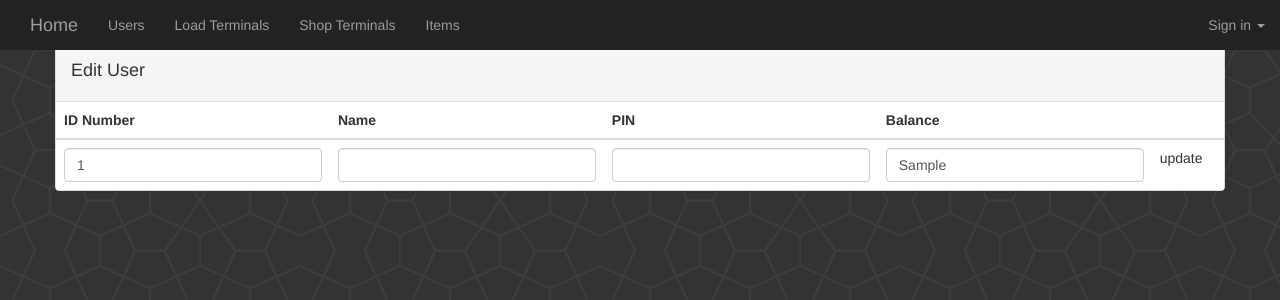
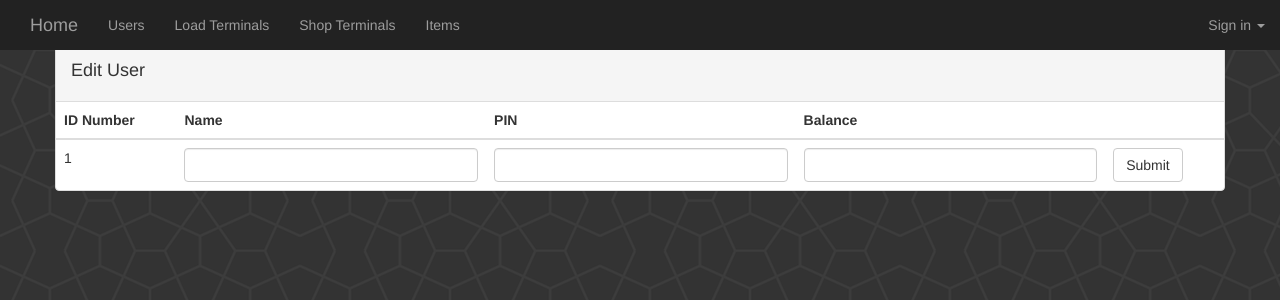
Before and after one commit to diezcami/admu-ewallet-db, a CodeIgniter app: page /database/index.php/site/edit_user/1 in a window 1280 px wide. Shown: the top 300 px of the page. Run offline with CodeIgniter, Linux system fonts and the light colour scheme; tables that the repository leaves empty or names only in its code hold one stand-in row (values such as "Sample post"); data that the repository does not hold is empty; some libraries are stand-ins or nearby versions.

Commit message:
i dont even remember what i did

```diff
--- a/application/controllers/Site.php
+++ b/application/controllers/Site.php
@@ -38,8 +38,12 @@ class Site extends CI_Controller {
 	public function welcome(){
 		$this->view();
 	}
-	public function users(){
+	public function users($update=false){
 		$data['users'] = $this->User_Model->get_users();
+		$data['update'] = $update;
+		if($update){
+
+		}
 		$this->view($this->nav[0][2], $data);
 	}
 	public function load_terminals(){
--- a/application/views/view_edit_user.php
+++ b/application/views/view_edit_user.php
@@ -18,6 +18,7 @@
             <th>Balance</th>
             <th style="text-align:center;"> </th>
           </tr>
+
         </thead>
         <!--<tr>
           <td>
@@ -37,13 +38,13 @@
         <?php
 
           foreach( $users as $user ){
-            echo "<tr>";
-            echo "<td><input type='text' class='form-control' value='".$user->id_number."'></td>";
-            echo "<td><input type='text' class='form-control' value='".$user->first_name." ".$user->last_name."'></td>";
-            echo "<td><input type='text' class='form-control' value='".$user->pin."'></td>";
-            echo "<td><input type='text' class='form-control' value='".$user->balance."'></td>";
-            echo "<td>update</td>";
-            echo"</tr>";
+            echo "<form action=\"../users/true\" method=\"post\"><tr>";
+            echo "<td>".$user->id_number."</td>";
+            echo "<td><input type='text' class='form-control' name='name' value='".$user->first_name." ".$user->last_name."'></td>";
+            echo "<td><input type='text' class='form-control' name='pin' value='".$user->pin."'></td>";
+            echo "<td><input type='text' class='form-control' name='balance' alue='".$user->balance."'></td>";
+            echo "<td><button type=\"submit\" class=\"btn btn-default\">Submit</button></td>";
+            echo"</tr></form>";
           }
         ?>
       </table>
--- a/application/views/view_users.php
+++ b/application/views/view_users.php
@@ -2,7 +2,9 @@
 </br>
 <div class="container">
   <?php
-    //var_dump($users);
+    if($update){
+      echo "<div class=\"alert alert-success\" role=\"alert\"> Successfully updated entry</div>";
+    }//var_dump($users);
   ?>
   <div class="row">
     <div class="panel panel-default">
```
